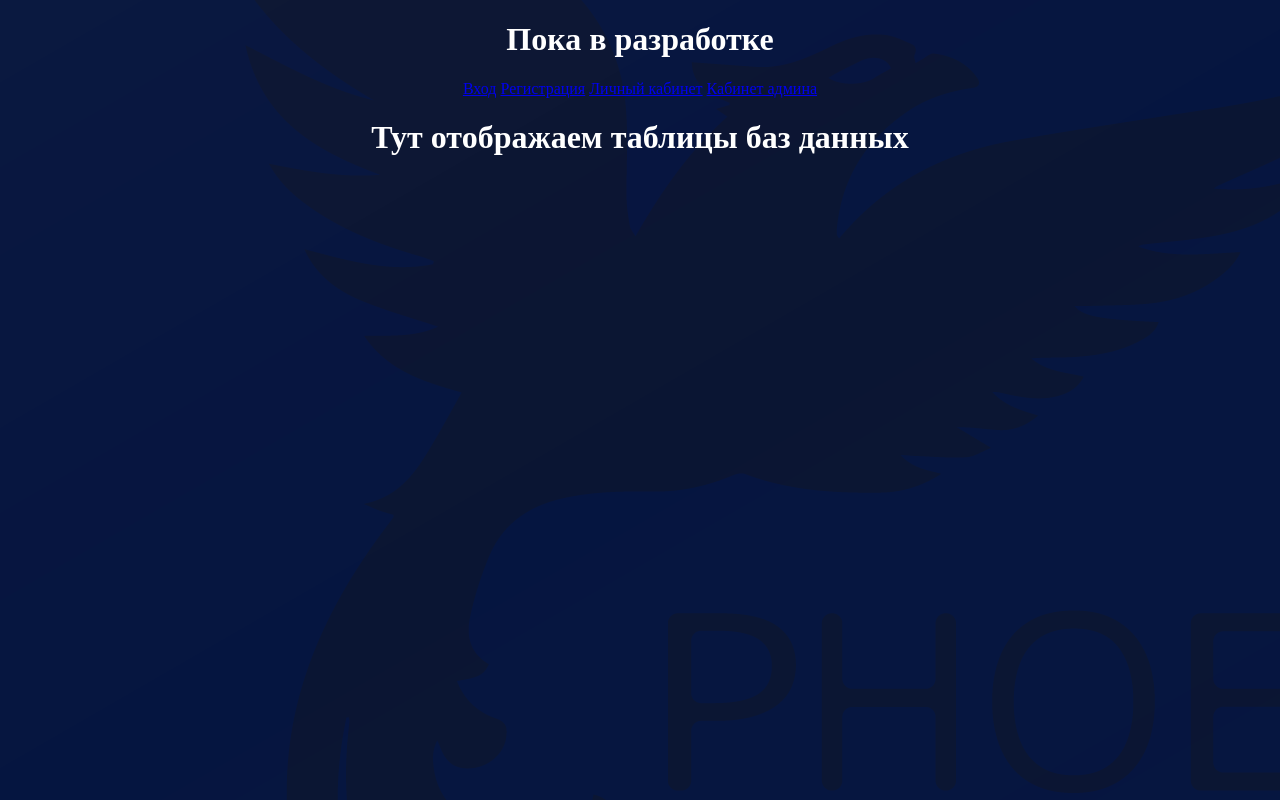
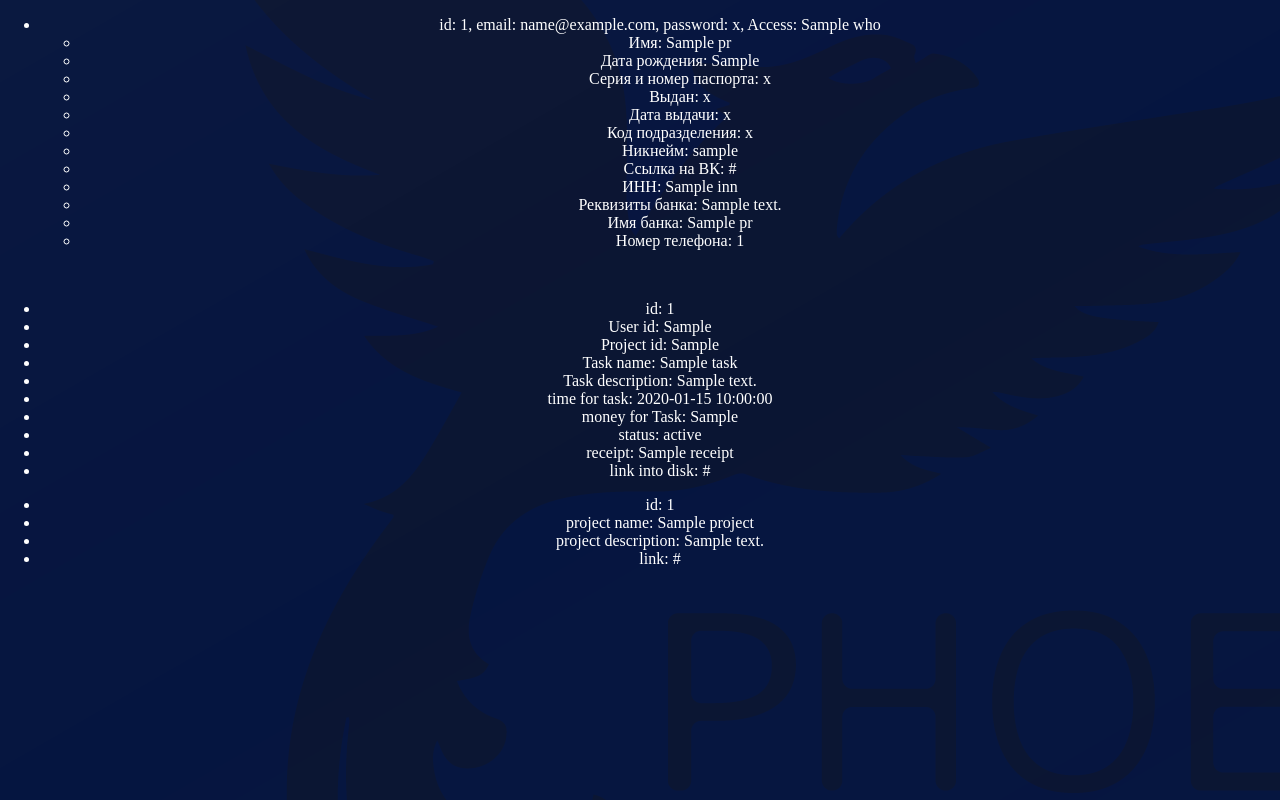
Before and after one commit to OwlPoisonDream/Practice, a Python web app: template app/templates/admin.html in a window 1280 px wide. Run offline with Jinja, Linux system fonts and the light colour scheme; the template is opened without the code that fills it: most values are stand-ins (such as "Sample title", 1, 10 or a date in 2020).

Commit message:
Add files via upload

```diff
--- a/app/templates/admin.html
+++ b/app/templates/admin.html
@@ -1,12 +1,53 @@
 {% extends 'base.html' %}
 
-{% block title %}Админ панель {% endblock %}
+{% block title %}
+<h1>Админ консоль</h1>
+{% endblock %}
 
 {% block body %}
-<h1>Пока в разработке</h1>
-<a href = "index">Вход</a>
-<a href = "register">Регистрация</a>
-<a href = "cabinet">Личный кабинет</a>
-<a href = "admin">Кабинет админа<a/>
-  <h1>Тут отображаем таблицы баз данных</h1>
+{% block content %}
+<ul>
+{% for u in list %}
+<li>id: {{u.id}}, email: {{u.email}}, password: {{u.password_hash}}, Access: {{u.who}}
+    <ul>
+        <li>Имя: {{u.pr.name}}</li>
+        <li>Дата рождения: {{u.pr.birthDAY}}</li>
+        <li>Серия и номер паспорта: {{u.pr.passport}}</li>
+        <li>Выдан: {{u.pr.passportData}}</li>
+        <li>Дата выдачи: {{u.pr.passportBy}}</li>
+        <li>Код подразделения: {{u.pr.passportCod}}</li>
+        <li>Никнейм: {{u.pr.nickname}}</li>
+        <li>Ссылка на ВК: {{u.pr.link_vk}}</li>
+        <li>ИНН: {{u.pr.inn}}</li>
+        <li>Реквизиты банка: {{u.pr.bank_details}}</li>
+        <li>Имя банка: {{u.pr.bankName}}</li>
+        <li>Номер телефона: {{u.pr.phone_number}} </li>
+    </ul>
+    <p><br></p>
+</li>
+{% endfor %}
+</ul>
+<ul>
+{% for u in tasks %}
+<li>id: {{u.id}}</li>
+    <li>User id: {{u.idUser}}</li>
+    <li>Project id: {{u.idProject}}</li>
+    <li>Task name: {{u.nameTask}}</li>
+    <li>Task description: {{u.descTask}}</li>
+    <li>time for task: {{u.timeTask}}</li>
+    <li>money for Task: {{u.manyTask}}</li>
+    <li>status: {{u.statusСompleted}}</li>
+    <li>receipt: {{u.receipt}}</li>
+    <li>link into disk: {{u.linkDisk}} <p></p></li>
+{% endfor %}
+</ul>
+<ul>
+{% for u in projects %}
+<li>id: {{u.id}}</li>
+    <li>project name: {{u.projectName}}</li>
+    <li>project description: {{u.descProject}}</li>
+    <li>link: {{u.linkDisk}} <p></p></li>
+{% endfor %}
+</ul>
 {% endblock %}
+{% endblock %}
```
Also changed, not shown: app/templates/create_contract.html (+6 -12 lines).
